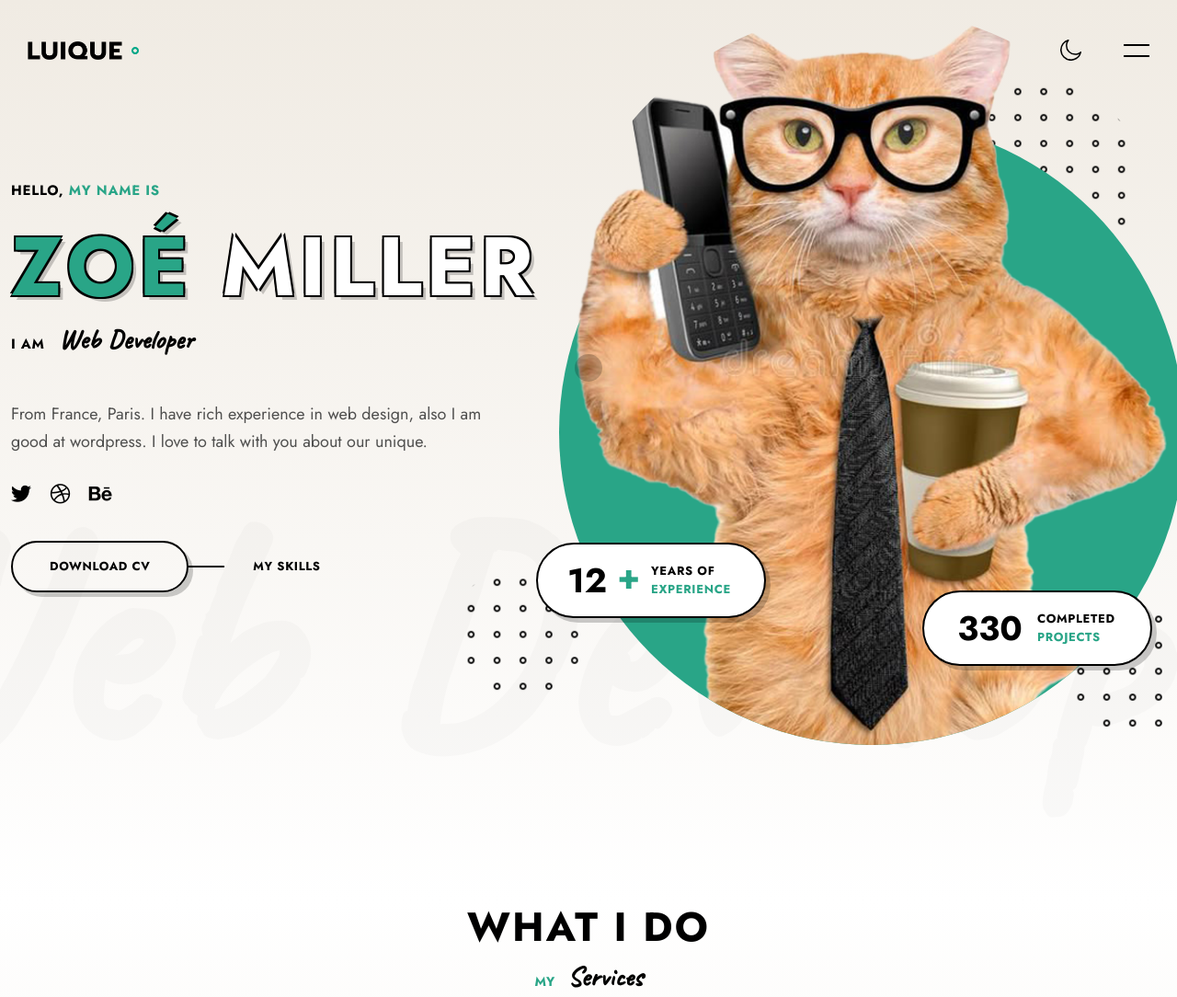
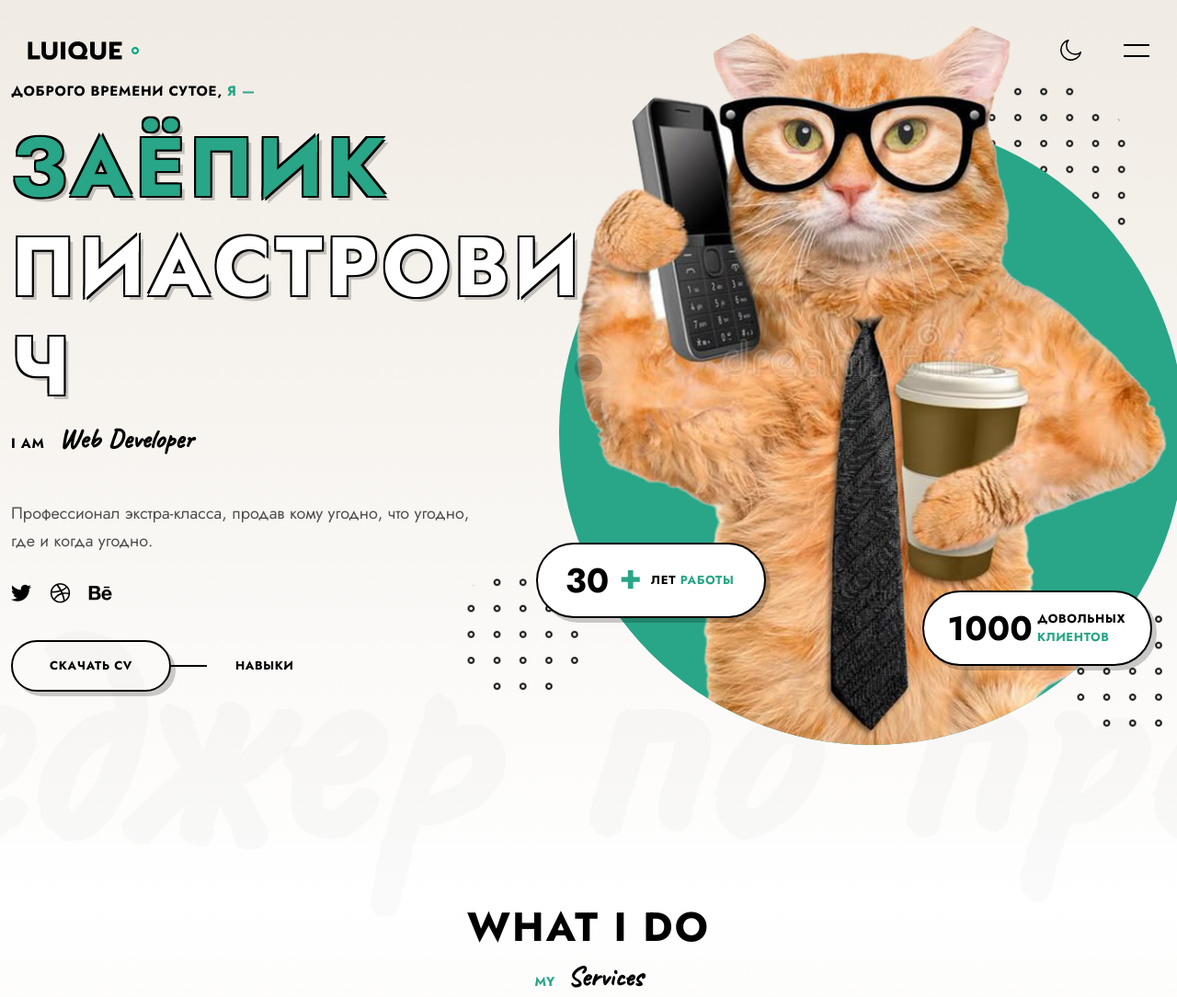
Before and after one commit to yulia0642/ttest-32, a plain HTML site: page index.html in a window 1280 px wide. Shown: the top 1084 px of the page at 92% size. Drawn offline with Linux system fonts and the light colour scheme.

Commit message:
Update index.html

```diff
--- a/index.html
+++ b/index.html
@@ -181,19 +181,19 @@
     					<div class="content scrolla-element-anim-1 scroll-animate" data-animate="active">
     						<div class="titles">
     							<div class="lui-subtitle">
-    								<span> Hello, <b>my name is</b>
+    								<span> Доброго времени сутое, <b>я —</b>
     								</span>
     							</div>
     							<h1 class="title splitting-text-anim-1 scroll-animate" data-splitting="chars" data-animate="active">
     								<span>
-    									<b>Zoé</b> Miller </span>
+    									<b>Заёпик</b> Пиастрович </span>
     							</h1>
     							<div class="label lui-subtitle"> I am <strong>Web Developer</strong>
     							</div>
     						</div>
     						<div class="description">
     							<div>
-    								<p>From France, Paris. I have rich experience in web design, also I am good at wordpress. I love to talk with you about our unique.</p>
+    								<p>Профессионал экстра-класса, продав кому угодно, что угодно, где и когда угодно.</p>
     							</div>
     							<div class="social-links">
     								<a target="_blank" rel="nofollow" href="#">
@@ -209,9 +209,9 @@
     						</div>
     						<div class="bts">
     							<a target="_blank" href="https://drive.google.com/" class="btn">
-    								<span>Download CV</span>
+    								<span>Скачать CV</span>
     							</a>
-    							<a href="#skills-section" class="btn-lnk"> My Skills </a>
+    							<a href="#skills-section" class="btn-lnk"> Навыки </a>
     						</div>
     					</div>
     					<div class="slide scrolla-element-anim-1 scroll-animate" data-animate="active">
@@ -223,14 +223,14 @@
     						<div class="info-list">
     							<ul>
     								<li>
-    									<span class="num">12 <strong>+</strong>
+    									<span class="num">30 <strong>+</strong>
     									</span>
-    									<span class="value">Years of <strong>Experience</strong>
+    									<span class="value">Лет <strong>работы</strong>
     									</span>
     								</li>
     								<li>
-    									<span class="num">330</span>
-    									<span class="value">Completed <strong>Projects</strong>
+    									<span class="num">1000</span>
+    									<span class="value">Довольных <strong>Клиентов</strong>
     									</span>
     								</li>
     							</ul>
@@ -238,7 +238,7 @@
     					</div>
     				</div>
             <div class="lui-bgtitle">
-              <span> Web Developer </span>
+              <span> Менеджер по продажам </span>
             </div>
           </div>
 
```
